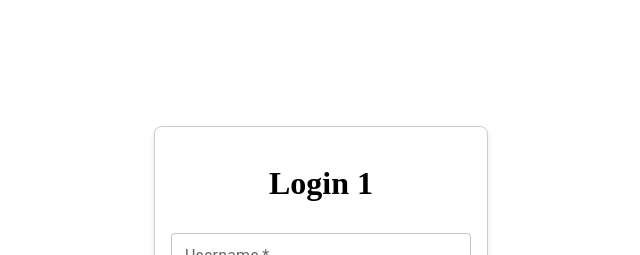
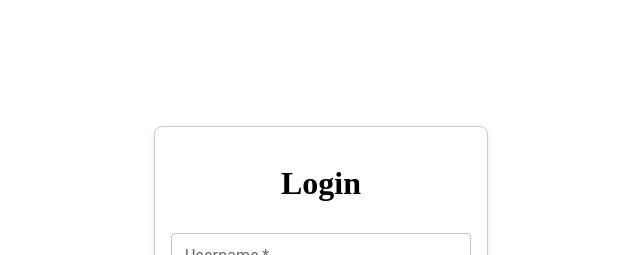
Before and after one commit to JoaoPedro265/Task_list_front, a React (Vite) app: page / in a window 1280 px wide. Shown: the top 255 px of the page, without its empty margins (319-959 px from the left). Built offline with nearby package versions, Linux system fonts and the light colour scheme.

Commit message:
remove login 1

```diff
--- a/pages/components/LoginField.jsx
+++ b/pages/components/LoginField.jsx
@@ -29,7 +29,7 @@ const LoginField = ({
         ) : (
           ""
         )}
-        <h1>Login 1</h1>
+        <h1>Login</h1>
         <TextField
           fullWidth
           required
```
